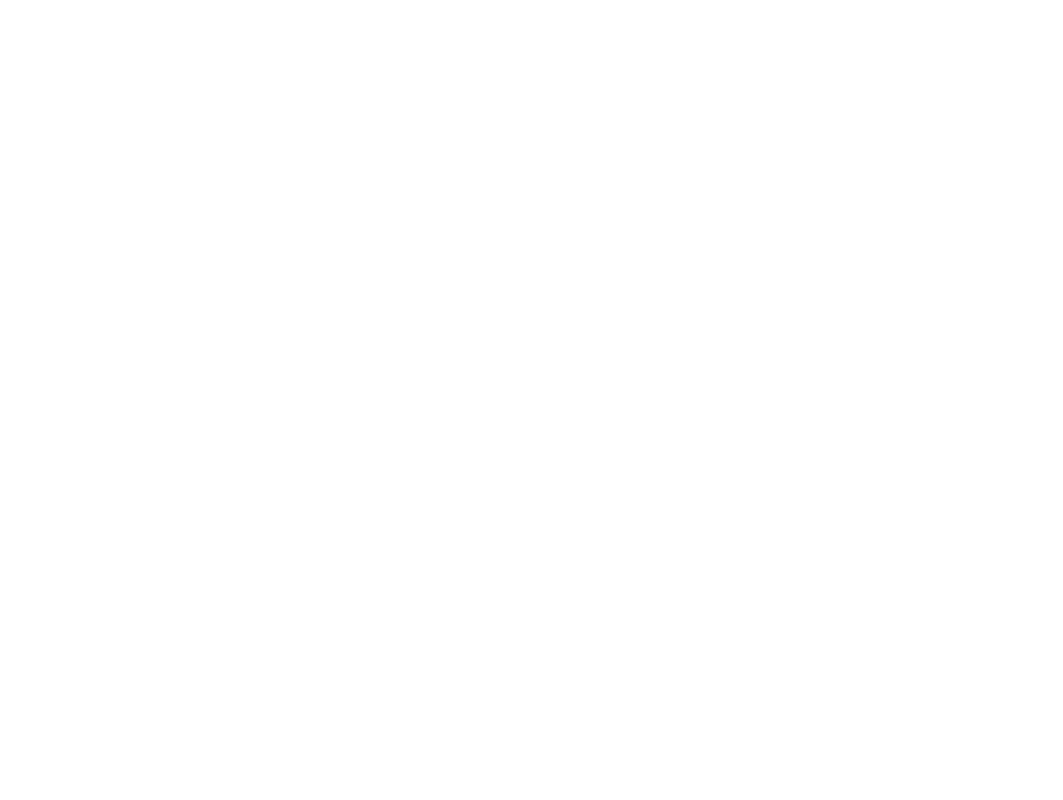
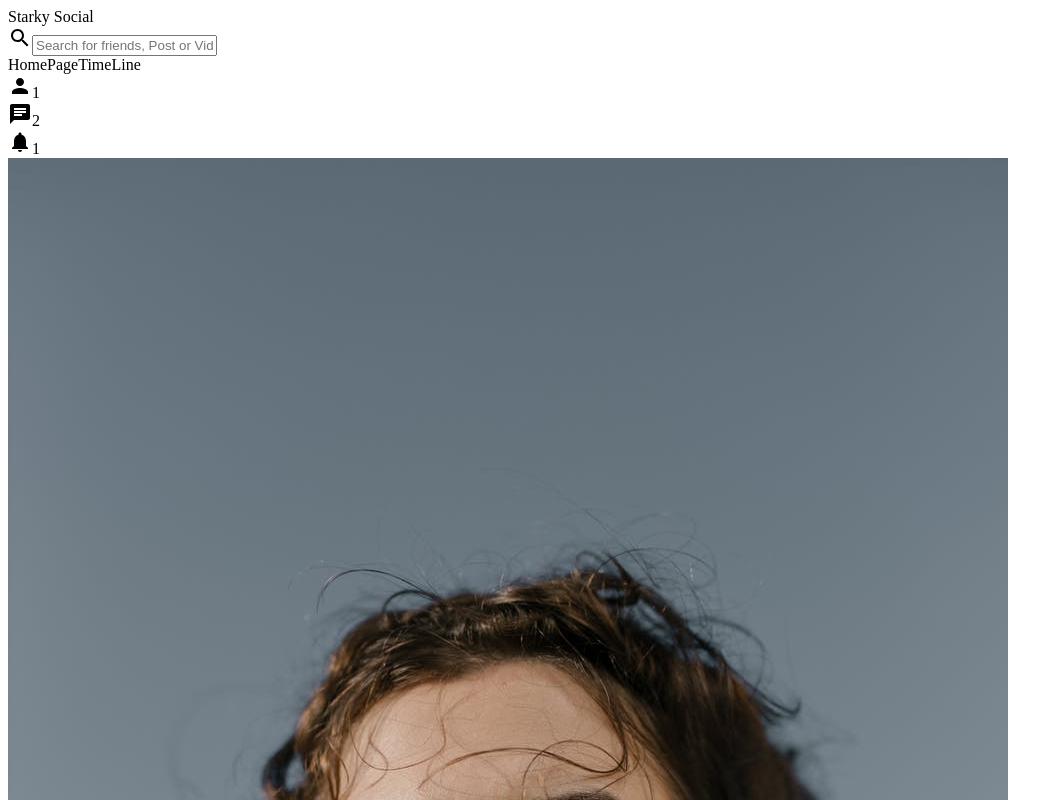
Before and after one commit to Akash09783/Social-Media-App-UI-React-Js-, a React (Create React App) app: page / in a window 1280 px wide. Shown: the top 800 px of the page, without its empty margins (0-1063 px from the left). Built offline with nearby package versions, Linux system fonts and the light colour scheme.

Commit message:
Navbar building

```diff
--- a/package.json
+++ b/package.json
@@ -3,6 +3,7 @@
   "version": "0.1.0",
   "private": true,
   "dependencies": {
+    "@mui/icons-material": "^5.15.7",
     "@testing-library/jest-dom": "^5.17.0",
     "@testing-library/react": "^13.4.0",
     "@testing-library/user-event": "^13.5.0",
--- a/src/App.js
+++ b/src/App.js
@@ -1,10 +1,10 @@
 
 import './App.css';
-
+import Topbar from './components/Topbar';
 function App() {
   return (
  <>
-
+<Topbar/>
  </>
 
   );
--- /dev/null
+++ b/src/components/Topbar.js
@@ -0,0 +1,49 @@
+import React from 'react'
+
+import {Search,Person,Chat, Notifications} from "@mui/icons-material"
+function Topbar() {
+  return (
+  <>
+  <div className="topbarContainer">
+  <div className="topbarLeft">
+    <span className="logo">Starky Social</span>
+  </div>
+  <div className="topbarCenter">
+    <div className="searchbar">
+        <Search/>
+        <input placeholder='Search for friends, Post or Video' className="searchInput" />
+    </div>
+  </div>
+  <div className="topbarRight">
+    <div className="topbarLinks">
+        <span className="topbarLink">HomePage</span>
+        <span className="topbarLink">TimeLine</span>
+    </div>
+
+    <div className="topbarIcons">
+        <div className="topbarIconItem">
+            <Person/>
+            <span className="topbarIconBadge">1</span>
+        </div>
+        <div className="topbarIconItem">
+            <Chat/>
+            <span className="topbarIconBadge">2</span>
+        </div>
+        <div className="topbarIconItem">
+            <Notifications/>
+            <span className="topbarIconBadge">1</span>
+        </div>
+    </div>
+
+  </div>
+  <img src={require('../Images/Person/PR1.jpeg')} alt="" />
+  </div>
+
+
+
+
+  </>
+  )
+}
+
+export default Topbar
```
Also changed, not shown: src/components/Topbar.css (added), src/components/pages/home/Home.js (added), src/components/pages/home/home.css (added), 1 other file (tests, documents, lock files or other folders).
